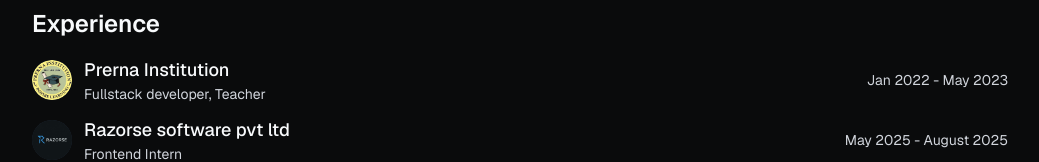
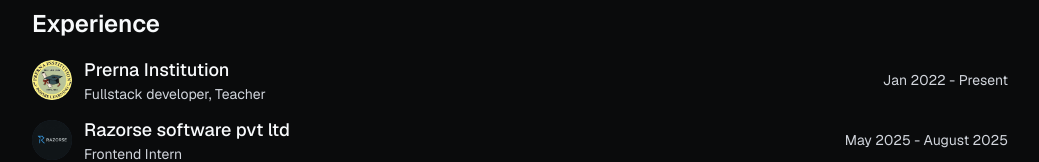
Before and after one commit to sahilbajaj2004/portfolio, a Next.js app: page / in a window 1280 px wide. Shown: the part 454-616 px from the top of the page, without its empty margins (120-1159 px from the left). Built offline with nearby package versions, Linux system fonts and the light colour scheme.

Commit message:
Update ExperienceSection.tsx

```diff
--- a/src/components/portfolio/ExperienceSection.tsx
+++ b/src/components/portfolio/ExperienceSection.tsx
@@ -9,7 +9,7 @@ export default function ExperienceSection() {
           {
             company: "Prerna Institution",
             role: "Fullstack developer, Teacher",
-            period: "Jan 2022 - May 2023",
+            period: "Jan 2022 - Present",
             logo: "/p-logo.png",
           },
           {
```
